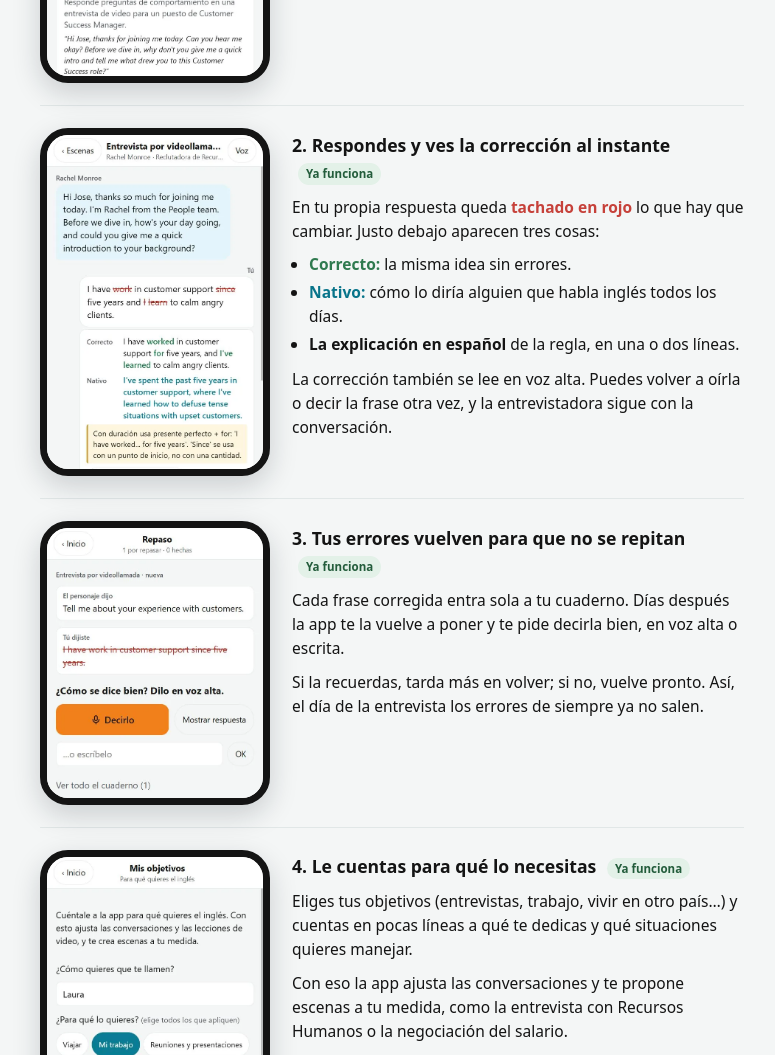
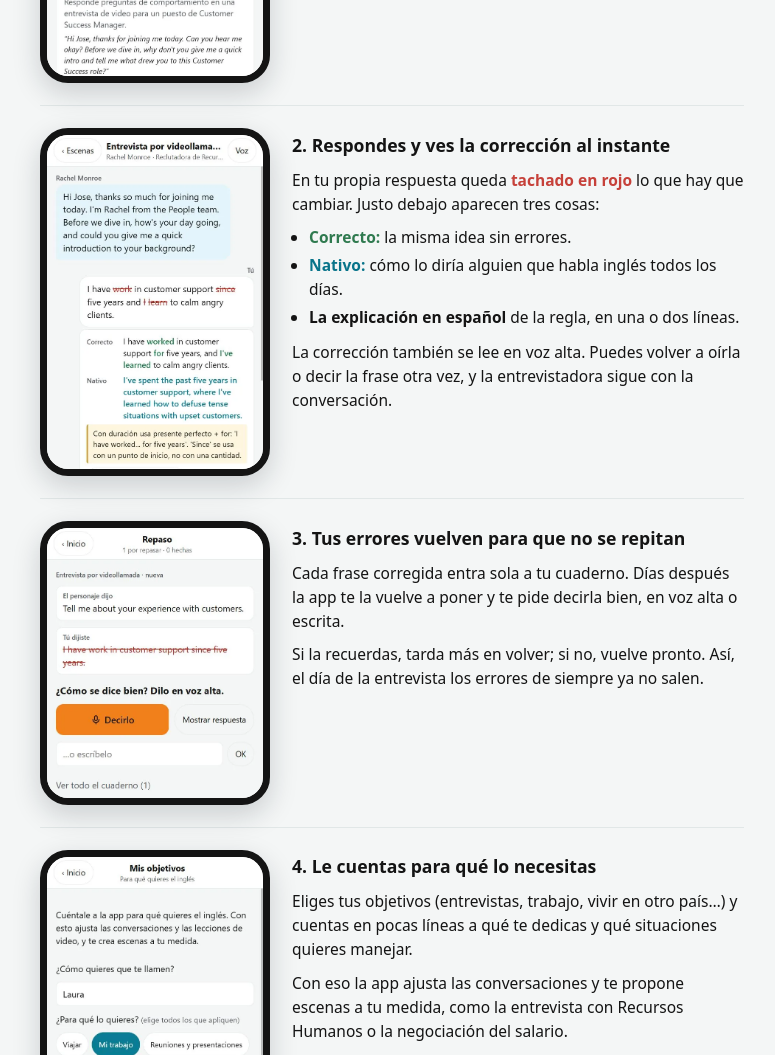
Before and after one commit to Joseparangoa601/sala-de-ensayo, a plain HTML site: page docs/entrevista/index.html in a window 1280 px wide. Shown: the part 3240-4295 px from the top of the page, without its empty margins (248-1023 px from the left). Drawn offline with Linux system fonts and the light colour scheme.

Commit message:
Actualiza la web

```diff
--- a/docs/entrevista/index.html
+++ b/docs/entrevista/index.html
@@ -220,14 +220,14 @@
 
   <div class="shot">
     <img src="img/escena.webp?v=2" width="585" height="1266" loading="lazy" alt="Pantalla Crea tu escena: la app convirtió la descripción de una entrevista para Customer Success Manager en una directora de Customer Success que abre con su primera pregunta.">
-    <div><h3>1. Describe tu entrevista y aparece tu entrevistador <span class="pill now">Ya funciona</span></h3>
+    <div><h3>1. Describe tu entrevista y aparece tu entrevistador</h3>
       <p>Escribes, en español o en inglés, el cargo y con quién vas a hablar. En esta captura: «entrevista por videollamada para Customer Success Manager en una empresa de software de Estados Unidos, con preguntas de comportamiento».</p>
       <p>En segundos la app crea a la persona que te va a entrevistar, con su rol, el objetivo de la práctica y su primera frase. Si no te convence, pides otra versión.</p></div>
   </div>
 
   <div class="shot">
     <img src="img/correccion.webp?v=2" width="585" height="905" loading="lazy" alt="Conversación: en la respuesta aparece tachado lo que hay que cambiar y debajo la forma correcta, la forma nativa y una explicación en español.">
-    <div><h3>2. Respondes y ves la corrección al instante <span class="pill now">Ya funciona</span></h3>
+    <div><h3>2. Respondes y ves la corrección al instante</h3>
       <p>En tu propia respuesta queda <b class="r" style="color:var(--bad)">tachado en rojo</b> lo que hay que cambiar. Justo debajo aparecen tres cosas:</p>
       <ul class="parts">
         <li><b class="g">Correcto:</b> la misma idea sin errores.</li>
@@ -239,14 +239,14 @@
 
   <div class="shot">
     <img src="img/repaso.webp?v=2" width="585" height="730" loading="lazy" alt="Pantalla Repaso: muestra la frase con errores y pide decirla bien en voz alta, con los botones Decirlo y Mostrar respuesta.">
-    <div><h3>3. Tus errores vuelven para que no se repitan <span class="pill now">Ya funciona</span></h3>
+    <div><h3>3. Tus errores vuelven para que no se repitan</h3>
       <p>Cada frase corregida entra sola a tu cuaderno. Días después la app te la vuelve a poner y te pide decirla bien, en voz alta o escrita.</p>
       <p>Si la recuerdas, tarda más en volver; si no, vuelve pronto. Así, el día de la entrevista los errores de siempre ya no salen.</p></div>
   </div>
 
   <div class="shot">
     <img src="img/objetivos.webp?v=2" width="585" height="1266" loading="lazy" alt="Pantalla Mis objetivos con opciones como Entrevistas de trabajo y campos para contar a qué te dedicas y qué situaciones quieres manejar.">
-    <div><h3>4. Le cuentas para qué lo necesitas <span class="pill now">Ya funciona</span></h3>
+    <div><h3>4. Le cuentas para qué lo necesitas</h3>
       <p>Eliges tus objetivos (entrevistas, trabajo, vivir en otro país…) y cuentas en pocas líneas a qué te dedicas y qué situaciones quieres manejar.</p>
       <p>Con eso la app ajusta las conversaciones y te propone escenas a tu medida, como la entrevista con Recursos Humanos o la negociación del salario.</p></div>
   </div>
@@ -260,7 +260,7 @@
 
   <div class="shot">
     <img src="img/inicio.webp?v=3" width="585" height="1266" loading="lazy" alt="Pantalla Hoy con los días de la semana, la práctica que sigue, la lección pendiente, otras conversaciones y las secciones Hoy, Conversar, Aprender y Tú.">
-    <div><h3>6. Sabes qué te toca hoy <span class="pill now">Ya funciona</span></h3>
+    <div><h3>6. Sabes qué te toca hoy</h3>
       <p>Al abrir la app ves qué te toca hoy, en orden: tus errores por repasar, una conversación y la lección que dejaste a medias. Abajo tienes cuatro secciones: Hoy, Conversar, Aprender (cuaderno de errores, videos y test de nivel con preguntas que se adaptan a ti y una parte oral) y Tú (progreso semanal, objetivos y un recordatorio diario).</p>
       <p>Y en la práctica de pronunciación repites una frase y ves en colores qué palabras se entendieron y cuáles no, con un puntaje de fluidez.</p></div>
   </div>
```
